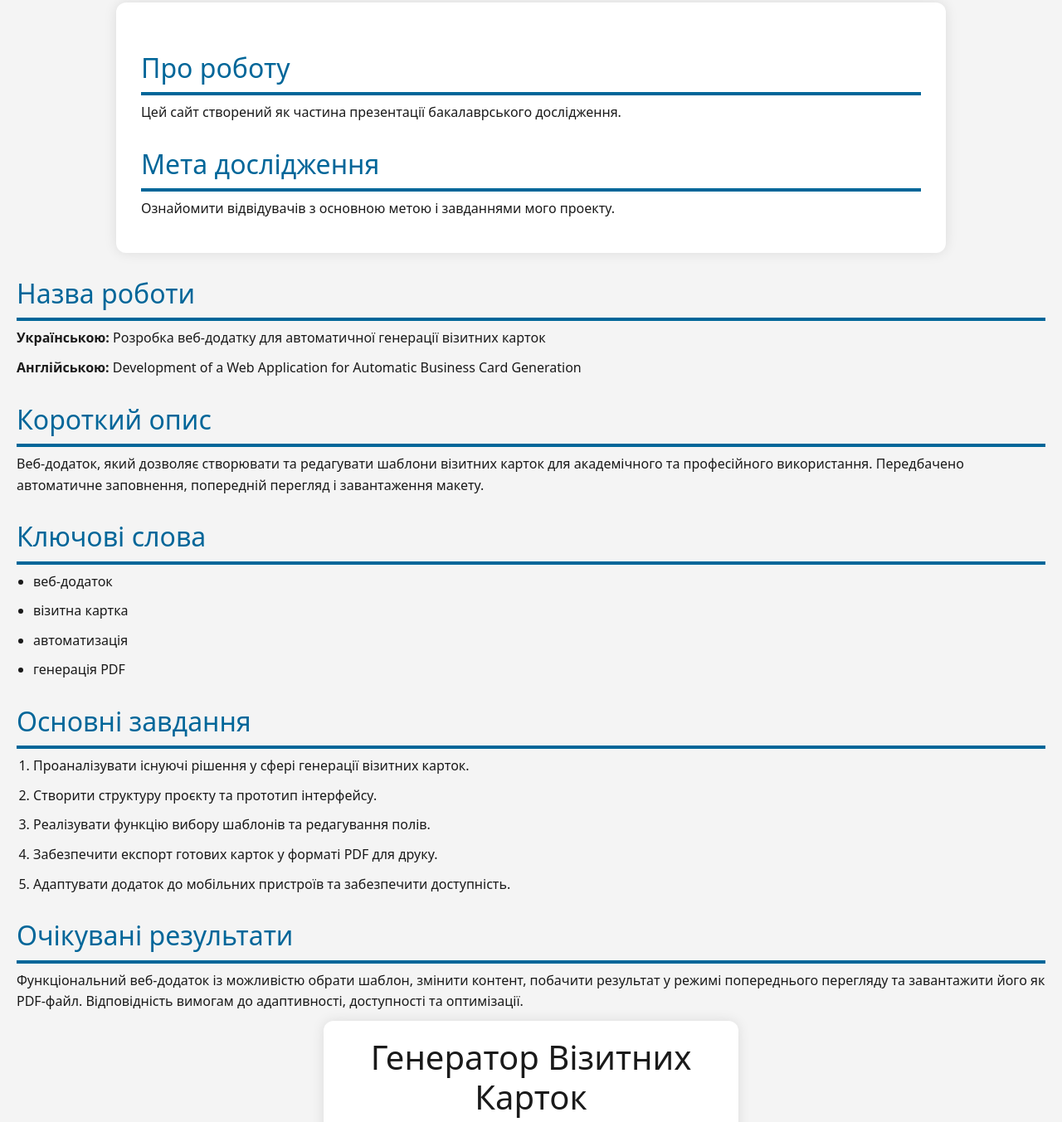
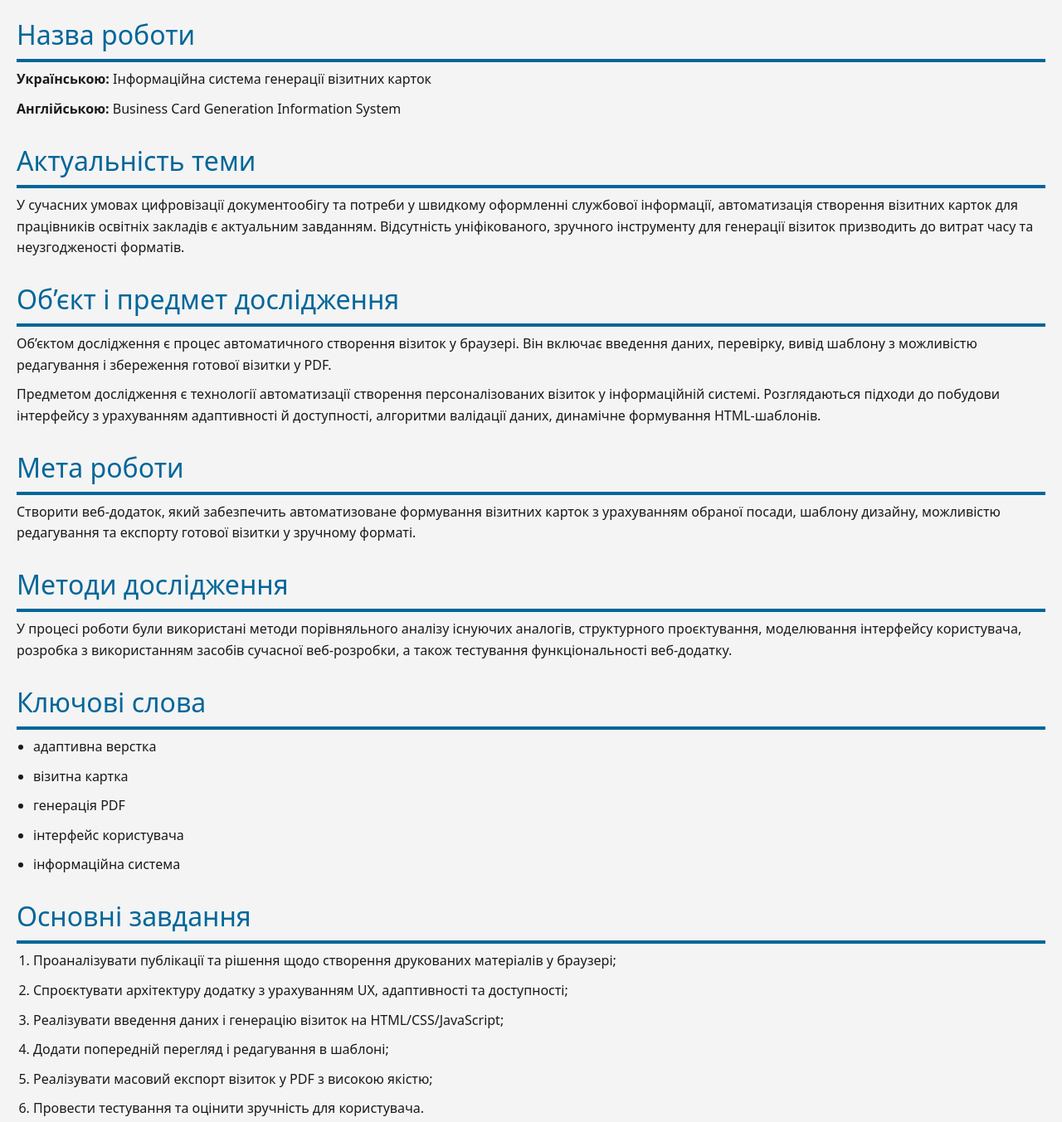
Before and after one commit to VladSTp/Business-card-generator, a website: page index.html in a window 1280 px wide. Shown: the part 143-1496 px from the top of the page at 83% size. Drawn offline with nearby package versions, Linux system fonts and the light colour scheme.

Commit message:
Update index.html

```diff
--- a/index.html
+++ b/index.html
@@ -32,58 +32,63 @@
     <p itemprop="description">Цей сайт представляє мою бакалаврську роботу. Ознайомтесь із цілями, завданнями та результатами дослідження.</p>
   </header>
 
-  <main role="main">
-    <section aria-labelledby="about">
-      <h2 id="about-heading">Про роботу</h2>
-      <p>Цей сайт створений як частина презентації бакалаврського дослідження.</p>
-    </section>
-
-    <section aria-labelledby="goal">
-      <h2 id="goal-heading">Мета дослідження</h2>
-      <p>Ознайомити відвідувачів з основною метою і завданнями мого проекту.</p>
-    </section>
-  </main>
-
-
     <!-- Назва роботи -->
   <section id="title" aria-labelledby="title-heading">
     <h2 id="title-heading">Назва роботи</h2>
-    <p><strong>Українською:</strong> Розробка веб-додатку для автоматичної генерації візитних карток</p>
-    <p><strong>Англійською:</strong> Development of a Web Application for Automatic Business Card Generation</p>
+    <p><strong>Українською:</strong> Інформаційна система генерації візитних карток </p>
+    <p><strong>Англійською:</strong> Business Card Generation Information System</p>
   </section>
 
   <!-- Короткий опис -->
-  <section id="summary" aria-labelledby="summary-heading">
-    <h2 id="summary-heading">Короткий опис</h2>
-    <p>Веб-додаток, який дозволяє створювати та редагувати шаблони візитних карток для академічного та професійного використання. Передбачено автоматичне заповнення, попередній перегляд і завантаження макету.</p>
+  <section id="relevance" aria-labelledby="relevance-heading">
+    <h2 id="relevance-heading">Актуальність теми</h2>
+    <p>У сучасних умовах цифровізації документообігу та потреби у швидкому оформленні службової інформації, автоматизація створення візитних карток для працівників освітніх закладів є актуальним завданням. Відсутність уніфікованого, зручного інструменту для генерації візиток призводить до витрат часу та неузгодженості форматів.</p>
+  </section>
+
+  <section id="research" aria-labelledby="research-heading">
+    <h2 id="research-heading">Об’єкт і предмет дослідження</h2>
+    <p>Об’єктом дослідження є процес автоматичного створення візиток у браузері. Він включає введення даних, перевірку, вивід шаблону з можливістю редагування і збереження готової візитки у PDF.</p>
+    <p>Предметом дослідження є технології автоматизації створення персоналізованих візиток у інформаційній системі. Розглядаються підходи до побудови інтерфейсу з урахуванням адаптивності й доступності, алгоритми валідації даних, динамічне формування HTML-шаблонів.</p>
+  </section>
+
+  <section id="goal" aria-labelledby="goal-heading">
+    <h2 id="goal-heading">Мета роботи</h2>
+    <p>Створити веб-додаток, який забезпечить автоматизоване формування візитних карток з урахуванням обраної посади, шаблону дизайну, можливістю редагування та експорту готової візитки у зручному форматі.</p>
+  </section>
+
+  <section id="methods" aria-labelledby="methods-heading">
+    <h2 id="methods-heading">Методи дослідження</h2>
+    <p>У процесі роботи були використані методи порівняльного аналізу існуючих аналогів, структурного проєктування, моделювання інтерфейсу користувача, розробка з використанням засобів сучасної веб-розробки, а також тестування функціональності веб-додатку.</p>
   </section>
 
   <!-- Ключові слова -->
   <section id="keywords" aria-labelledby="keywords-heading">
     <h2 id="keywords-heading">Ключові слова</h2>
     <ul>
-      <li>веб-додаток</li>
+      <li>адаптивна верстка</li>
       <li>візитна картка</li>
-      <li>автоматизація</li>
       <li>генерація PDF</li>
+      <li>інтерфейс користувача</li>
+      <li>інформаційна система</li>
     </ul>
   </section>
   <!-- Завдання -->
   <section id="tasks" aria-labelledby="tasks-heading">
     <h2 id="tasks-heading">Основні завдання</h2>
     <ol>
-      <li>Проаналізувати існуючі рішення у сфері генерації візитних карток.</li>
-      <li>Створити структуру проєкту та прототип інтерфейсу.</li>
-      <li>Реалізувати функцію вибору шаблонів та редагування полів.</li>
-      <li>Забезпечити експорт готових карток у форматі PDF для друку.</li>
-      <li>Адаптувати додаток до мобільних пристроїв та забезпечити доступність.</li>
+      <li>Проаналізувати публікації та рішення щодо створення друкованих матеріалів у браузері;</li>
+      <li>Спроєктувати архітектуру додатку з урахуванням UX, адаптивності та доступності;</li>
+      <li>Реалізувати введення даних і генерацію візиток на HTML/CSS/JavaScript;</li>
+      <li>Додати попередній перегляд і редагування в шаблоні;</li>
+      <li>Реалізувати масовий експорт візиток у PDF з високою якістю;</li>
+      <li>Провести тестування та оцінити зручність для користувача.</li>
     </ol>
   </section>
 
   <!-- Очікувані результати -->
   <section id="results" aria-labelledby="results-heading">
     <h2 id="results-heading">Очікувані результати</h2>
-    <p>Функціональний веб-додаток із можливістю обрати шаблон, змінити контент, побачити результат у режимі попереднього перегляду та завантажити його як PDF-файл. Відповідність вимогам до адаптивності, доступності та оптимізації.</p>
+    <p>Інформаційна система, призначена для автоматизованого створення візитних карток у межах освітнього середовища. Реалізовано функції редагування шаблону, попереднього перегляду в реальному часі, експорту у форматі PDF, вибору кількості екземплярів і типу завантаження. Інтерфейс адаптований під різні пристрої та браузери.</p>
     <div class="container">
         <h1>Генератор Візитних Карток</h1>
         <form id="cardForm">
```
